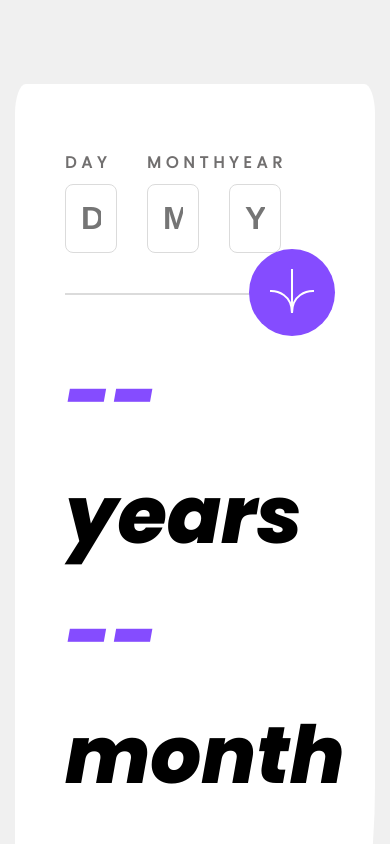
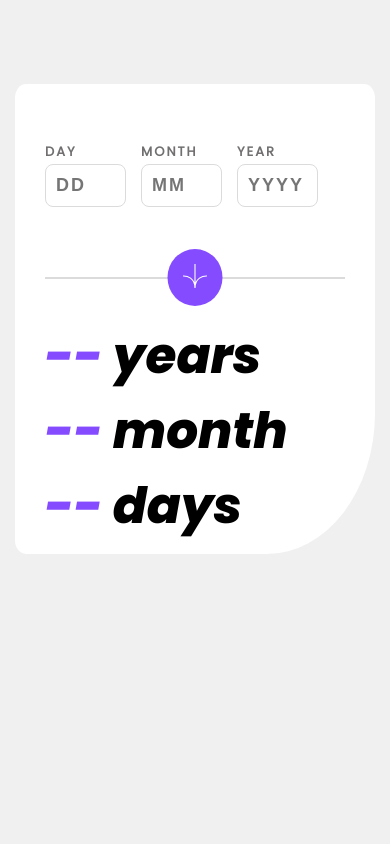
Before and after one commit to lelouch187/Age-calculator-app, a React (Create React App) app: page / in a window 390 px wide. Shown: the top 846 px of the page. Built offline with nearby package versions, Linux system fonts and the light colour scheme.

Commit message:
add animation and mobile design

```diff
--- a/package.json
+++ b/package.json
@@ -6,6 +6,7 @@
     "@testing-library/jest-dom": "^5.16.5",
     "@testing-library/react": "^13.4.0",
     "@testing-library/user-event": "^13.5.0",
+    "animated-number-react": "^0.1.2",
     "date-fns": "^2.30.0",
     "react": "^18.2.0",
     "react-dom": "^18.2.0",
--- a/src/components/Form.jsx
+++ b/src/components/Form.jsx
@@ -6,17 +6,17 @@ const Form = () => {
   const { state } = useContext(ContextApp);
   return (
     <div className="form">
-      <div className={state.error.day ? 'input__wrapper warning' : 'input__wrapper'}>
+      <div className={state.error.day||state.error.month||state.error.years ? 'input__wrapper warning' : 'input__wrapper'}>
         <span>day</span>
         <MyInput value={state.inputValue.day} placeHolder="DD" />
         {state.error.day ? <span className='warning--text'>{state.error.day}</span> : null}
       </div>
-      <div className={state.error.month ? 'input__wrapper warning' : 'input__wrapper'}>
+      <div className={state.error.day||state.error.month||state.error.years ? 'input__wrapper warning' : 'input__wrapper'}>
         <span>month</span>
         <MyInput value={state.inputValue.month} placeHolder="MM" />
         {state.error.month ? <span className='warning--text'>{state.error.month}</span> : null}
       </div>
-      <div className={state.error.years ? 'input__wrapper warning' : 'input__wrapper'}>
+      <div className={state.error.day||state.error.month||state.error.years ? 'input__wrapper warning' : 'input__wrapper'}>
         <span>year</span>
         <MyInput value={state.inputValue.years} placeHolder="YYYY" />
         {state.error.years ? <span className='warning--text'>{state.error.years}</span> : null}
--- a/src/components/Result.jsx
+++ b/src/components/Result.jsx
@@ -1,18 +1,20 @@
 import React, { useContext } from 'react';
 import { ContextApp } from '../Reducer';
+import AnimatedNumber from "animated-number-react";
 
 const Result = () => {
   const {state} = useContext(ContextApp)
+  const formatValue = value => `${Number(value).toFixed(0)}`;
   return (
     <div className='result'>
       <p>
-        <span>{state.result.years===null?'--':state.result.years}</span> years
+        <span>{state.result.years===null?'--':<AnimatedNumber value={state.result.years} duration={300} formatValue={formatValue} />}</span> years
       </p>
       <p>
-        <span>{state.result.month===null?'--':state.result.month}</span> month
+        <span>{state.result.month===null?'--':<AnimatedNumber value={state.result.month} duration={300} formatValue={formatValue} />}</span> month
       </p>
       <p>
-        <span>{state.result.day===null?'--':state.result.day}</span> days
+        <span>{state.result.day===null?'--':<AnimatedNumber value={state.result.day} duration={300} formatValue={formatValue} />}</span> days
       </p>
     </div>
   );
--- a/src/styles/index.scss
+++ b/src/styles/index.scss
@@ -88,7 +88,6 @@ input[type="number"]::-webkit-inner-spin-button {
    margin-top: 40px;
    span{
       color: $Purple;
-
    }
 }
 .button{
@@ -105,3 +104,46 @@ input[type="number"]::-webkit-inner-spin-button {
       cursor: pointer;
    }
 }
+@media (max-width:400px) {
+   .App {
+      padding: 80px 30px 10px 30px;
+   }
+   .input{
+      font-size: 18px;
+      max-width: 27%;
+      margin-right: 15px;
+      padding: 10px;
+   }
+   .form {
+      padding-bottom: 70px;
+      span{
+         font-size: 13px;
+         top: -35px;
+        letter-spacing: 2px;
+      }
+   }
+   .button{
+      padding: 15px;
+      right: 50%;
+      transform: translateX(50%);
+      top: 165px;
+      img{
+         width: 25px;
+      }
+      &:hover{
+         background-color: $Purple;
+      }
+   }
+   .result{
+      font-size: 50px;
+      margin-top: 40px;
+   }
+   .input__wrapper.warning{
+      .warning--text{
+         font-size: 10px;
+         top:30px;
+         left: 10px;
+         font-weight: 400i;
+      }
+}
+}
--- a/src/utils.js
+++ b/src/utils.js
@@ -2,7 +2,6 @@ import { format } from 'date-fns';
 
 export const isError = (inputValue) => {
   let err = { day: null, month: null, years: null };
-  console.log(format(new Date(), 'yyyy'))
   for (let key in inputValue) {
     if (inputValue[key] === '') err = { ...err, [key]: 'This field if required' };
   }
```
Also changed, not shown: 2 other files (tests, documents, lock files or other folders).
